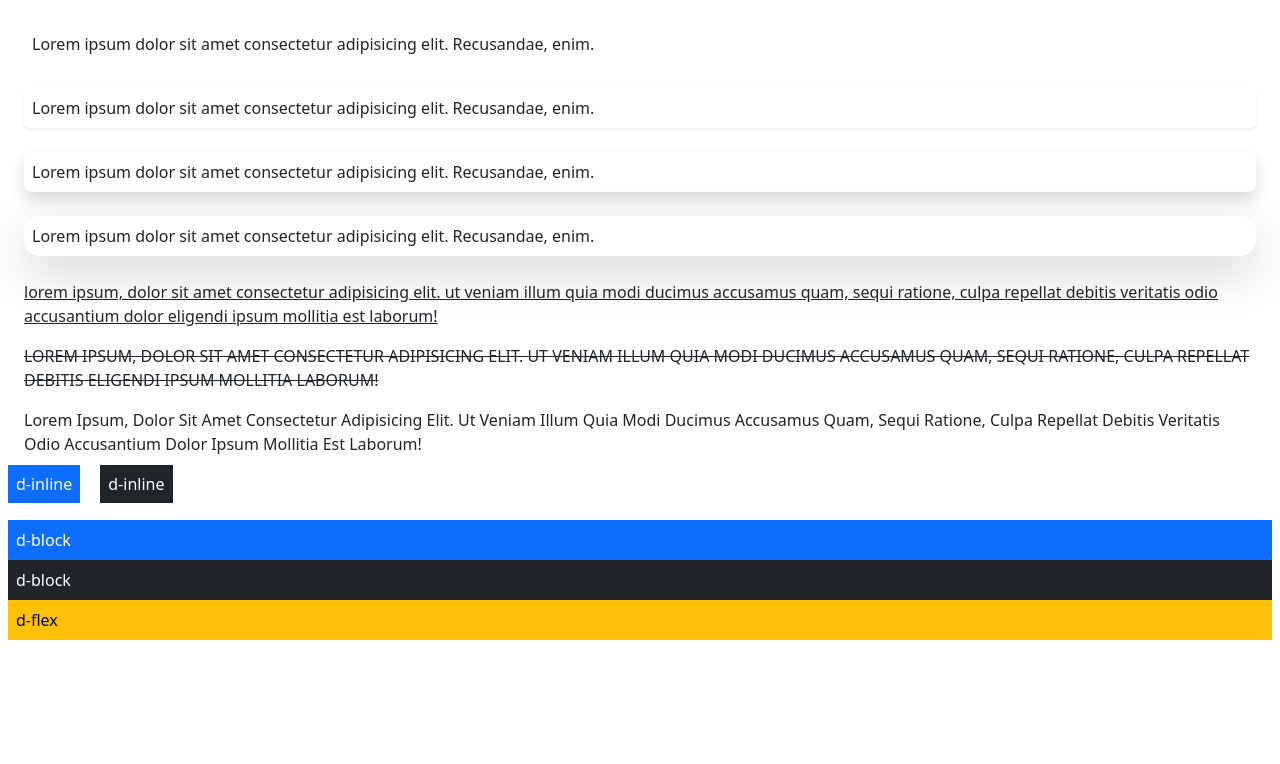
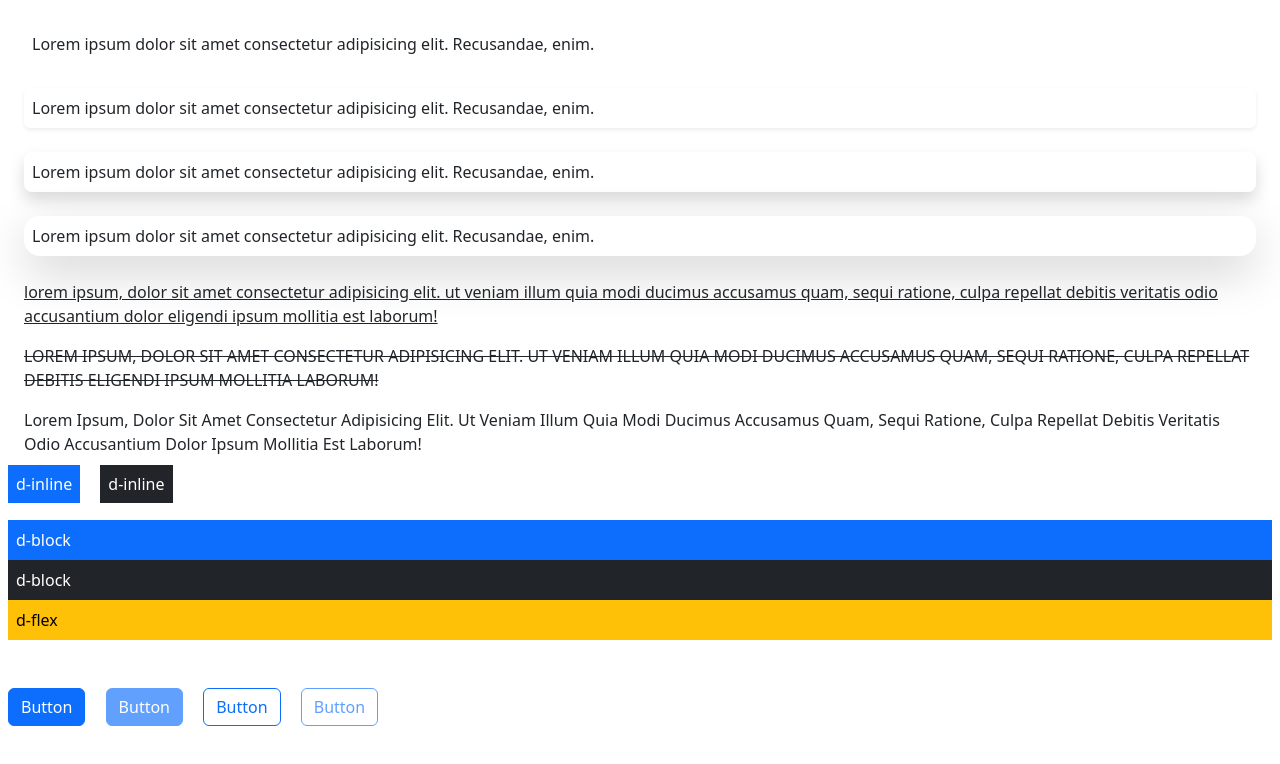
Before and after one commit to hoodaddeveloper/Bootstrap-Sandbox, a plain HTML site: page index-1.html in a window 1280 px wide. Drawn offline with nearby package versions, Linux system fonts and the light colour scheme.

Commit message:
bs buttons

```diff
--- a/index-1.html
+++ b/index-1.html
@@ -47,6 +47,14 @@
 
   <div class="mx-2 d-flex p-2 text-bg-warning">d-flex</div>
 
+  <br>
+  <br>
+
+  <button class="mx-2 btn btn-primary">Button</button>
+  <button class="mx-2 btn btn-primary disabled">Button</button>
+  <button class="mx-2 btn btn-outline-primary">Button</button>
+  <button disabled class="mx-2 btn btn-outline-primary">Button</button>
+
   <!-- Bootstrap JavaScript Libraries -->
   <script src="https://cdn.jsdelivr.net/npm/@popperjs/core@2.11.8/dist/umd/popper.min.js"
     integrity="sha384-I7E8VVD/ismYTF4hNIPjVp/Zjvgyol6VFvRkX/vR+Vc4jQkC+hVqc2pM8ODewa9r"
```
